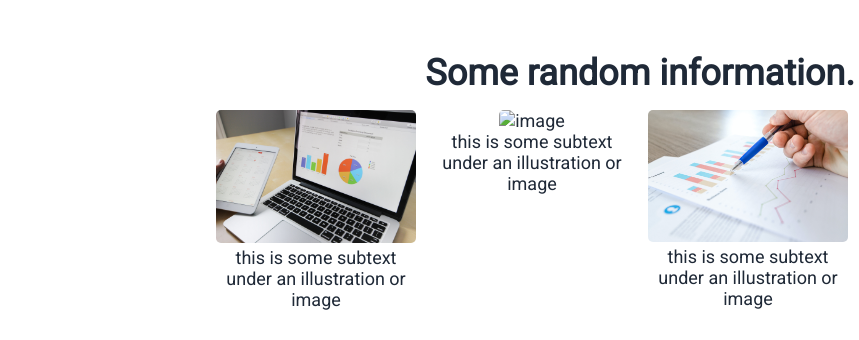
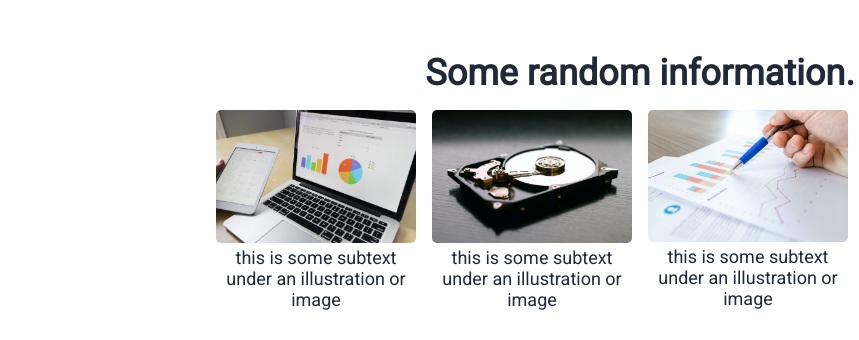
Before and after one commit to Imbajanox/landing-page, a plain HTML site: page index.html in a window 1280 px wide. Shown: the part 460-800 px from the top of the page, 0-859 px from the left. Drawn offline with Linux system fonts and the light colour scheme.

Commit message:
Fix image src

```diff
--- a/index.html
+++ b/index.html
@@ -36,7 +36,7 @@
                 <div class="text">this is some subtext under an illustration or image</div>
             </div>
             <div class="item">
-                <img class="infoimage" src="images/images/pexels-azamat-esenaliev-117729.jpg" alt="image">
+                <img class="infoimage" src="images/pexels-azamat-esenaliev-117729.jpg" alt="image">
                 <div class="text">this is some subtext under an illustration or image</div>
             </div>
             <div class="item">
```
